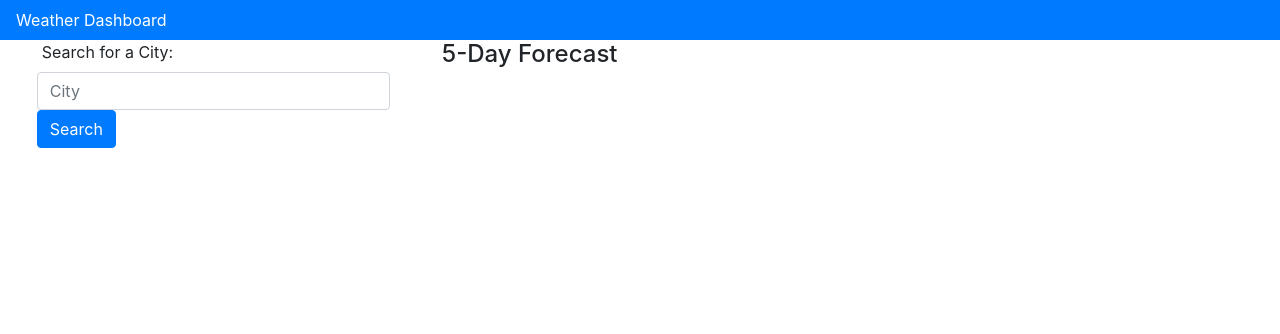
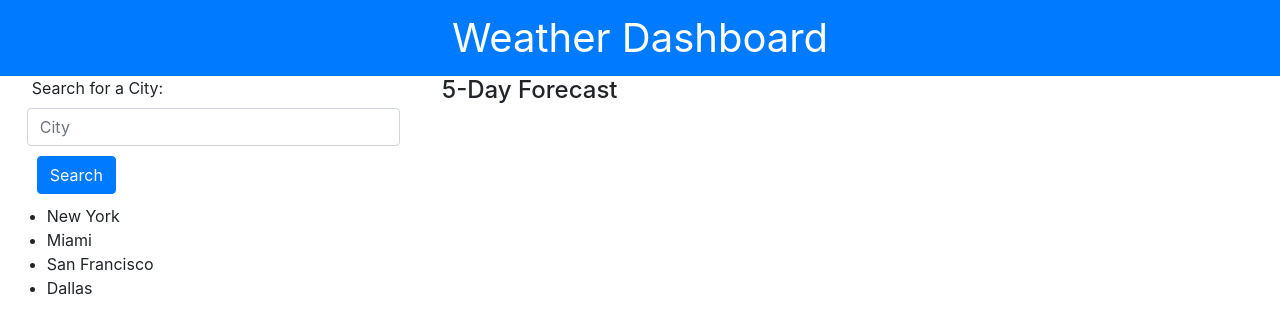
Before and after one commit to realkevinC/WeatherDashboard, a plain HTML site: page index.html in a window 1280 px wide. Drawn offline with nearby package versions, Linux system fonts and the light colour scheme; the site is published under a folder, as on GitHub Pages, so addresses that start at the root find nothing.

Commit message:
index js and css changed to relative path

```diff
--- a/index.html
+++ b/index.html
@@ -6,7 +6,7 @@
     <meta name="viewport" content="width=device-width, initial-scale=1.0">
 
     <link rel="stylesheet" href="https://cdn.jsdelivr.net/npm/bootstrap@4.0.0/dist/css/bootstrap.min.css" integrity="sha384-Gn5384xqQ1aoWXA+058RXPxPg6fy4IWvTNh0E263XmFcJlSAwiGgFAW/dAiS6JXm" crossorigin="anonymous">
-    <link rel="stylesheet" href="/weatherDashboard/assets/style.css">
+    <link rel="stylesheet" href="assets/style.css">
     <title>Weather Dashboard</title>
 </head>
 <body>
@@ -89,7 +89,7 @@
 <script src="https://code.jquery.com/jquery-3.2.1.slim.min.js" integrity="sha384-KJ3o2DKtIkvYIK3UENzmM7KCkRr/rE9/Qpg6aAZGJwFDMVNA/GpGFF93hXpG5KkN" crossorigin="anonymous"></script>
 <script src="https://cdn.jsdelivr.net/npm/popper.js@1.12.9/dist/umd/popper.min.js" integrity="sha384-ApNbgh9B+Y1QKtv3Rn7W3mgPxhU9K/ScQsAP7hUibX39j7fakFPskvXusvfa0b4Q" crossorigin="anonymous"></script>
 <script src="https://cdn.jsdelivr.net/npm/bootstrap@4.0.0/dist/js/bootstrap.min.js" integrity="sha384-JZR6Spejh4U02d8jOt6vLEHfe/JQGiRRSQQxSfFWpi1MquVdAyjUar5+76PVCmYl" crossorigin="anonymous"></script>
-<script src="/weatherDashboard/assets/script.js"></script>
+<script src="assets/script.js"></script>
 
 </body>
 </html>
```
